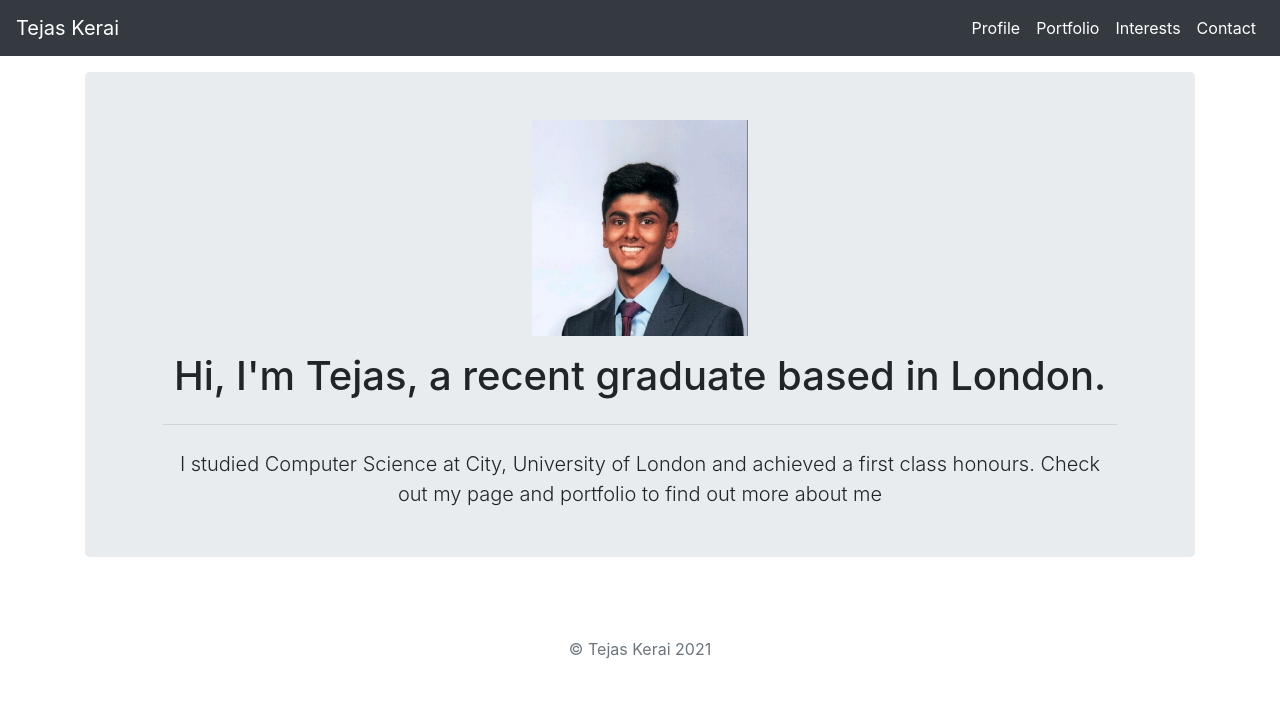
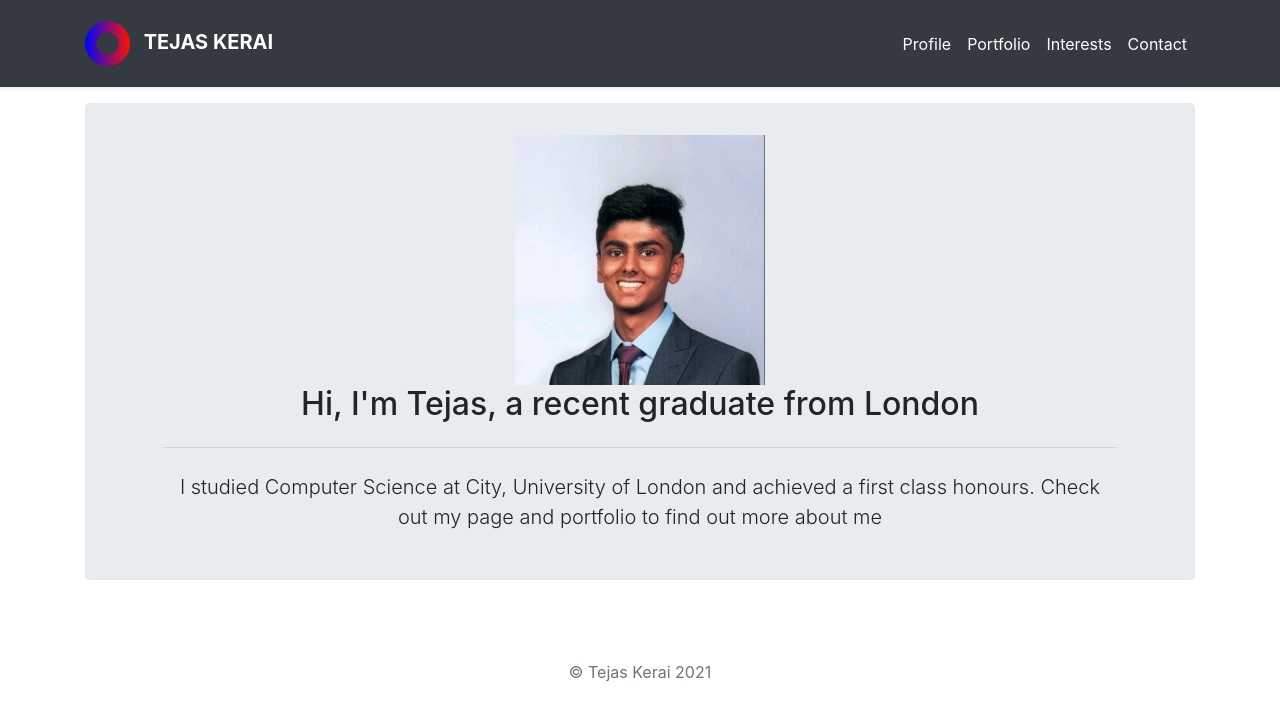
Before and after one commit to tejaskerai/PersonalPortfolio, a Django app: page / in a window 1280 px wide. Shown: the top 721 px of the page. Run offline with Django 3.2, Linux system fonts and the light colour scheme.

Commit message:
changes nav bar

```diff
--- a/portfolio/static/portfolio/custom.css
+++ b/portfolio/static/portfolio/custom.css
@@ -53,7 +53,42 @@
   height: auto;
 }
 
+.img-container {
+    text-align: center;
+}
+
 .center{
     text-align: center;
     display: block;
 }
+
+
+/* When screen size is bigger */
+@media (min-width: 992px) {
+    #hometext {
+        font-size: 2rem;
+    }
+
+    #portfoliotext{
+        font-size: 3rem;
+    }
+
+    #blogdetailtitle {
+        font-size: 5rem;
+    }
+
+}
+
+/* When screen size is smaller */
+@media (max-width: 992px) {
+    #hometext {
+        font-size: 1.5rem;
+    }
+
+    #portfoliotext{
+        font-size: 2rem;
+    }
+
+    #blogdetailtitle {
+        font-size: 5rem;
+    }
--- a/portfolio/templates/portfolio/portfolio.html
+++ b/portfolio/templates/portfolio/portfolio.html
@@ -3,13 +3,10 @@
 {% block content %}
 {% load static %}
 
-<nav class="navbar navbar-expand-lg navbar-dark bg-dark">
-
-</nav>
 
 <div class="container">
     <div class="jumbotron m-3">
-        <h1 class="display-4">Projects</h1>
+        <h1 id="portfoliotext">Projects</h1>
         <hr class="my-4">
         <p>These are the projects that I have completed over the years</p>
     </div>
--- a/templates/base.html
+++ b/templates/base.html
@@ -1,4 +1,3 @@
-
 <!doctype html>
 {% load static %}
 <html lang="en">
@@ -11,12 +10,12 @@
     <title>Tejas Kerai</title>
 
     <link rel="canonical" href="https://getbootstrap.com/docs/5.0/examples/album/">
-
-
+    <link rel="icon" type="image/png" href="{% static 'portfolio/Logo.png' %}">
 
 
     <!-- Bootstrap core CSS -->
-<link rel="stylesheet" href="https://cdn.jsdelivr.net/npm/bootstrap@4.6.0/dist/css/bootstrap.min.css" integrity="sha384-B0vP5xmATw1+K9KRQjQERJvTumQW0nPEzvF6L/Z6nronJ3oUOFUFpCjEUQouq2+l" crossorigin="anonymous">
+    <link rel="stylesheet" href="https://cdn.jsdelivr.net/npm/bootstrap@4.6.0/dist/css/bootstrap.min.css"
+          integrity="sha384-B0vP5xmATw1+K9KRQjQERJvTumQW0nPEzvF6L/Z6nronJ3oUOFUFpCjEUQouq2+l" crossorigin="anonymous">
 
     <link rel="stylesheet" href="{% static 'portfolio/custom.css' %}">
 
@@ -44,6 +43,8 @@
           font-size: 3.5rem;
         }
       }
+
+
     </style>
 
 
@@ -53,29 +54,32 @@
 <header>
     {% load static %}
 
+    <nav class="navbar navbar-expand-lg py-3 navbar-dark bg-dark shadow-sm">
+        <div class="container">
+            <a href="{% url 'home' %}" class="navbar-brand">
+                <!-- Logo Image -->
+                <img src="{% static 'portfolio/Logo.png' %}" width="45" alt="" class="d-inline-block align-middle mr-2">
+                <!-- Logo Text -->
+                <span class="text-uppercase font-weight-bold">Tejas Kerai</span>
+            </a>
 
-    <nav class="navbar navbar-expand-lg navbar-dark bg-dark">
-  <a class="navbar-brand" href="{% url 'home' %}">Tejas Kerai</a>
-  <button class="navbar-toggler" type="button" data-toggle="collapse" data-target="#navbarNav" aria-controls="navbarNav" aria-expanded="false" aria-label="Toggle navigation">
-    <span class="navbar-toggler-icon"></span>
-  </button>
-  <div class="collapse navbar-collapse" id="navbarNav">
+            <button type="button" data-toggle="collapse" data-target="#navbarSupportedContent"
+                    aria-controls="navbarSupportedContent" aria-expanded="false" aria-label="Toggle navigation"
+                    class="navbar-toggler"><span class="navbar-toggler-icon"></span></button>
+
+            <div id="navbarSupportedContent" class="collapse navbar-collapse">
                 <ul class="navbar-nav ml-auto">
-      <li class="nav-item active">
-        <a class="nav-link active" aria-current="page" href="{% url 'home' %}">Profile</a>
+                    <li class="nav-item active"><a href="{% url 'home' %}" class="nav-link">Profile</a></li>
+                    <li class="nav-item active"><a href="{% url 'portfolio:home' %}" class="nav-link">Portfolio</a></li>
+                    <li class="nav-item active"><a href="{% url 'interests:interests' %}" class="nav-link">Interests</a>
                     </li>
-      <li class="nav-item">
-        <a class="nav-link active" aria-current="page" href="{% url 'portfolio:home' %}">Portfolio</a>
-      </li>
-      <li class="nav-item">
-        <a class="nav-link active" aria-current="page" href="{% url 'interests:interests' %}">Interests</a>
-      </li>
-      <li class="nav-item">
-          <a class="nav-link active" href="{% url 'contact' %}">Contact</a>
-        </li>
+                    <li class="nav-item active"><a href="{% url 'contact' %}" class="nav-link">Contact</a></li>
                 </ul>
             </div>
+        </div>
     </nav>
+
+
 </header>
 
 {% block content %}{% endblock %}
@@ -87,9 +91,11 @@
 </footer>
 
 
-
-
-    <script src="https://code.jquery.com/jquery-3.5.1.slim.min.js" integrity="sha384-DfXdz2htPH0lsSSs5nCTpuj/zy4C+OGpamoFVy38MVBnE+IbbVYUew+OrCXaRkfj" crossorigin="anonymous"></script>
-<script src="https://cdn.jsdelivr.net/npm/bootstrap@4.6.0/dist/js/bootstrap.bundle.min.js" integrity="sha384-Piv4xVNRyMGpqkS2by6br4gNJ7DXjqk09RmUpJ8jgGtD7zP9yug3goQfGII0yAns" crossorigin="anonymous"></script>
+<script src="https://code.jquery.com/jquery-3.5.1.slim.min.js"
+        integrity="sha384-DfXdz2htPH0lsSSs5nCTpuj/zy4C+OGpamoFVy38MVBnE+IbbVYUew+OrCXaRkfj"
+        crossorigin="anonymous"></script>
+<script src="https://cdn.jsdelivr.net/npm/bootstrap@4.6.0/dist/js/bootstrap.bundle.min.js"
+        integrity="sha384-Piv4xVNRyMGpqkS2by6br4gNJ7DXjqk09RmUpJ8jgGtD7zP9yug3goQfGII0yAns"
+        crossorigin="anonymous"></script>
 </body>
 </html>
--- a/templates/home.html
+++ b/templates/home.html
@@ -4,17 +4,22 @@
 {% load static %}
 
 <div class="container">
-  <div class="jumbotron mt-3">
-      <div class="row justify-content-center my-3">
-        <div class="col-3">
-            <img src="{% static 'portfolio/img.jpg' %}" class="img-fluid">
+    <div class="jumbotron mt-3">
+        <!--<div class="row justify-content-center my-3">-->
+        <!--<div class="col-3">-->
+        <!--<img src="{% static 'portfolio/img.jpg' %}" class="img-fluid">-->
+        <!--</div>-->
+        <!--</div>-->
+
+        <div class="text-center" >
+            <img src="{% static 'portfolio/img.jpg' %}" class="img-fluid" style="max-width: 250px">
         </div>
+        <h1 style="text-align:center;" id="hometext">Hi, I'm Tejas, a recent graduate from London</h1>
+        <hr class="my-4">
+        <p style="text-align:center;" class="lead">I studied Computer Science at City, University of London and achieved
+            a
+            first class honours. Check out my page and portfolio to find out more about me</p>
     </div>
-    <h1 style="text-align:center;" class="display-6">Hi, I'm Tejas, a recent graduate based in London.</h1>
-    <hr class="my-4">
-    <p style="text-align:center;" class="lead">I studied Computer Science at City, University of London and achieved a
-        first class honours. Check out my page and portfolio to find out more about me</p>
-  </div>
 </div>
 
 
```
Also changed, not shown: templates/contact.html (+4 -4 lines), portfolio/static/portfolio/Logo.png (added), 1 other file. Lines whose indentation alone changed are shown as unchanged.
